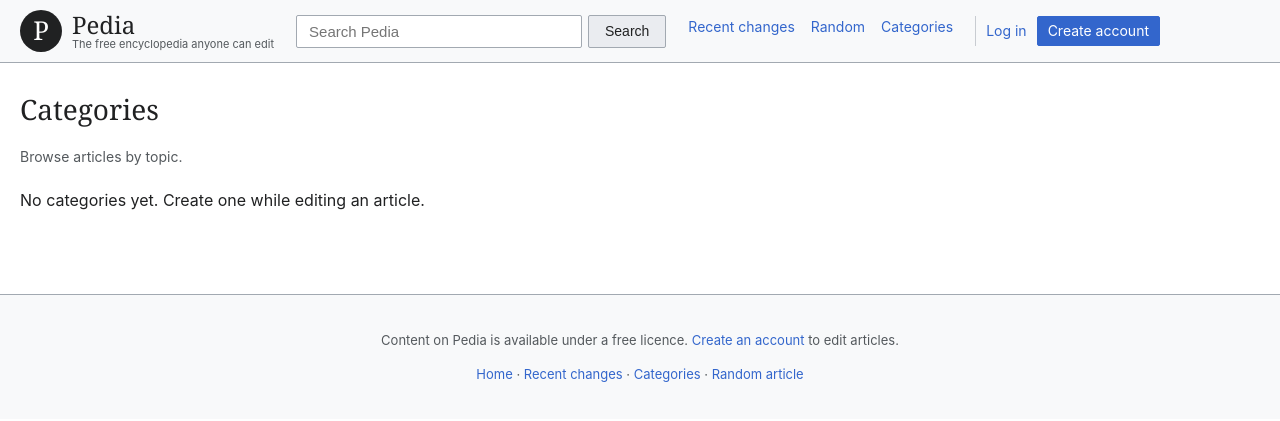
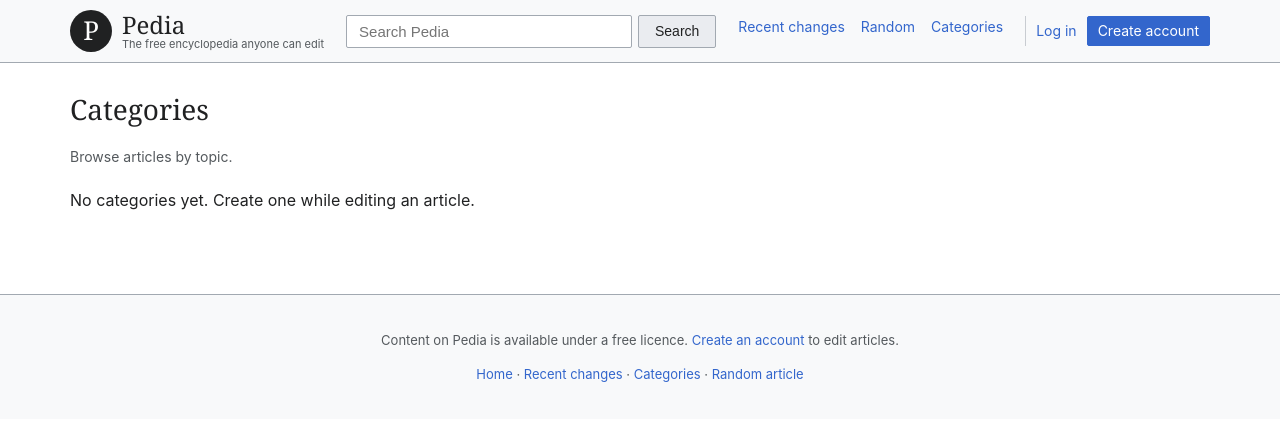
Before and after one commit to pushpkant00/pedia, a Django app: page /categories/ in a window 1280 px wide. Shown: the top 421 px of the page. Run offline with Django 5.2, Linux system fonts and the light colour scheme; data that the repository does not hold is empty.

Commit message:
Re-center page layout (header, messages, site-main)

```diff
--- a/static/css/wiki.css
+++ b/static/css/wiki.css
@@ -42,7 +42,7 @@ img { max-width: 100%; height: auto; }
 
 .header-inner {
   max-width: 1180px;
-  margin: 0;
+  margin: 0 auto;
   padding: 10px 20px;
   display: flex;
   align-items: center;
@@ -129,7 +129,7 @@ img { max-width: 100%; height: auto; }
 
 .messages {
   max-width: 1180px;
-  margin: 14px 0 0;
+  margin: 14px auto 0;
   padding: 0 20px;
 }
 .message {
@@ -146,7 +146,7 @@ img { max-width: 100%; height: auto; }
 
 .site-main {
   max-width: 1180px;
-  margin: 0;
+  margin: 0 auto;
   padding: 24px 20px 60px;
 }
 
--- a/templates/wiki/base.html
+++ b/templates/wiki/base.html
@@ -5,7 +5,7 @@
   <meta charset="utf-8">
   <meta name="viewport" content="width=device-width, initial-scale=1">
   <title>{% block title %}{{ site_name }}{% endblock %}</title>
-  <link rel="stylesheet" href="{% static 'css/wiki.css' %}?v=11">
+  <link rel="stylesheet" href="{% static 'css/wiki.css' %}?v=12">
   {% block extra_head %}{% endblock %}
 </head>
 <body>
```
